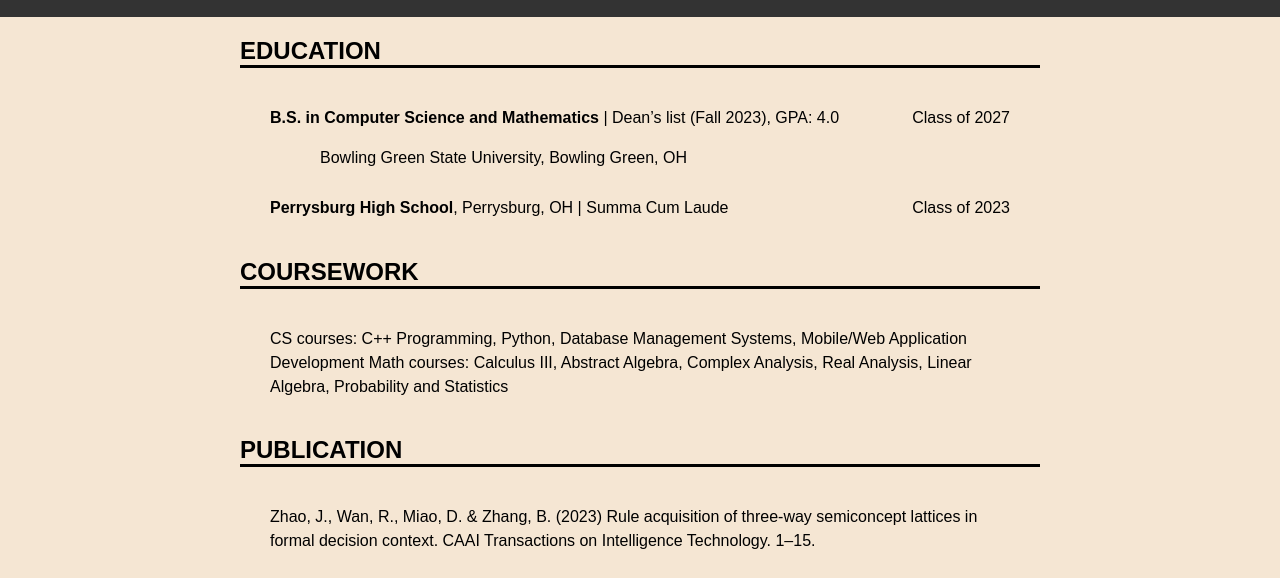
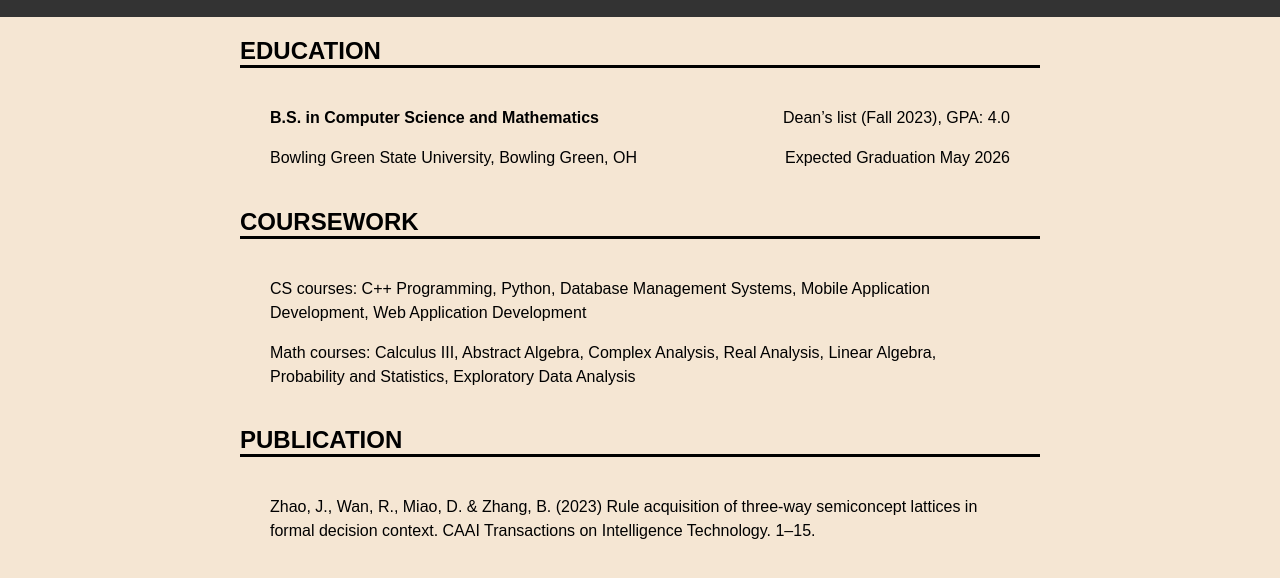
Before and after one commit to bzhang88/resume, a plain HTML site: page index.html in a window 1280 px wide. Shown: the part 150-728 px from the top of the page. Drawn offline with Linux system fonts and the light colour scheme.

Commit message:
finished

```diff
--- a/index.html
+++ b/index.html
@@ -25,21 +25,12 @@
       <h2>EDUCATION</h2>
       <div class="content">
         <p class="flex-container">
-          <span
-            ><strong>B.S. in Computer Science and Mathematics</strong> | Dean’s
-            list (Fall 2023), GPA: 4.0</span
-          >
-          <span class="right-align">Class of 2027</span>
-        </p>
-        <p class="subcontent">
-          Bowling Green State University, Bowling Green, OH
+          <span><strong>B.S. in Computer Science and Mathematics</strong></span>
+          <span class="right-align">Dean’s list (Fall 2023), GPA: 4.0</span>
         </p>
         <p class="flex-container">
-          <span
-            ><strong>Perrysburg High School</strong>, Perrysburg, OH | Summa Cum
-            Laude</span
-          >
-          <span class="right-align">Class of 2023</span>
+          <span>Bowling Green State University, Bowling Green, OH</span>
+          <span class="right-align">Expected Graduation May 2026</span>
         </p>
       </div>
     </section>
@@ -49,9 +40,12 @@
       <div class="content">
         <p>
           CS courses: C++ Programming, Python, Database Management Systems,
-          Mobile/Web Application Development Math courses: Calculus III,
-          Abstract Algebra, Complex Analysis, Real Analysis, Linear Algebra,
-          Probability and Statistics
+          Mobile Application Development, Web Application Development
+        </p>
+        <p>
+          Math courses: Calculus III, Abstract Algebra, Complex Analysis, Real
+          Analysis, Linear Algebra, Probability and Statistics, Exploratory Data
+          Analysis
         </p>
       </div>
     </section>
@@ -130,7 +124,7 @@
             >, ACM (Association for Computing Machinery) Student Chapter at
             BGSU</span
           >
-          <span class="right-align">Fall 2023-Present</span>
+          <span class="right-align">Oct. 2023-Present</span>
         </p>
         <div class="subcontent">
           <ul>
@@ -185,9 +179,7 @@
         >
       </p>
       <p class="flex-container">
-        National Honor Society Members<span class="right-align"
-          >2021-2023</span
-        >
+        National Honor Society Members<span class="right-align">2021-2023</span>
       </p>
       <p class="flex-container">
         Wood County (in Ohio) Students of the Month<span class="right-align"
```
